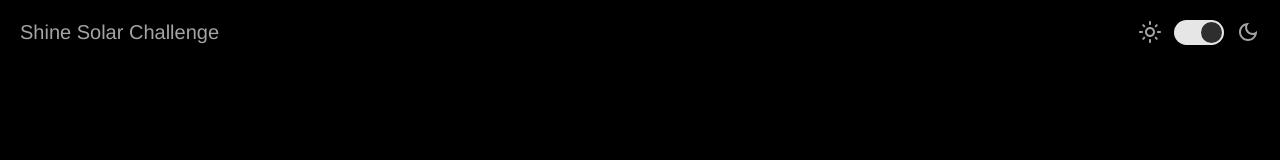
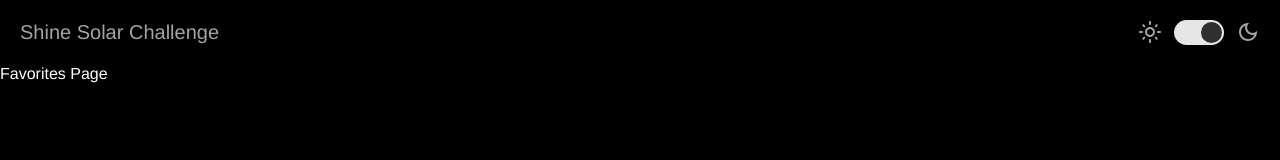
Before and after one commit to CesarCachay/giphy-gallery-react, a React (Vite) app: page /favorites in a window 1280 px wide. Shown: the top 160 px of the page. Built offline with nearby package versions, Linux system fonts and the light colour scheme; no server answers.

Commit message:
Fix pagination of the list among results of the search

```diff
--- a/src/App.tsx
+++ b/src/App.tsx
@@ -1,7 +1,7 @@
 import React, { useState } from 'react';
 import { ThemeProvider } from 'styled-components';
 import { BrowserRouter, Routes, Route } from 'react-router-dom';
-import { Home } from './components/layout';
+import { Favorites, Home } from './components/layout';
 import { GlobalStyle, darkTheme, lighTheme } from './utils/theme';
 import { Navbar } from './components/organisms';
 
@@ -21,6 +21,7 @@
           <Navbar toggleTheme={toggleTheme} isDarkTheme={isDarkTheme} />
           <Routes>
             <Route path='/' element={<Home />} />
+            <Route path='/favorites' element={<Favorites />} />
           </Routes>
         </BrowserRouter>
       </ThemeProvider>
--- /dev/null
+++ b/src/components/layout/Favorites/index.tsx
@@ -0,0 +1,11 @@
+import React from 'react';
+
+const Favorites = () => {
+  return (
+    <div>
+      Favorites Page
+    </div>
+  );
+};
+
+export default Favorites;
--- a/src/components/layout/index.ts
+++ b/src/components/layout/index.ts
@@ -1,3 +1,4 @@
 import Home from "./Home";
+import Favorites from "./Favorites";
 
-export { Home }
+export { Home, Favorites };
```
